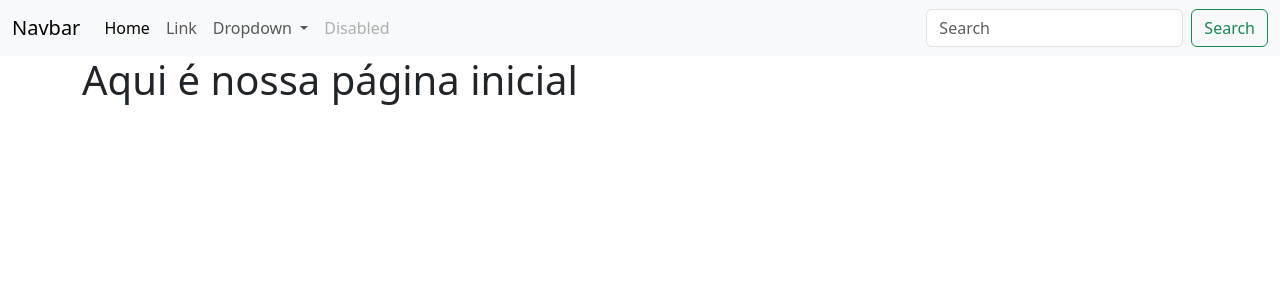
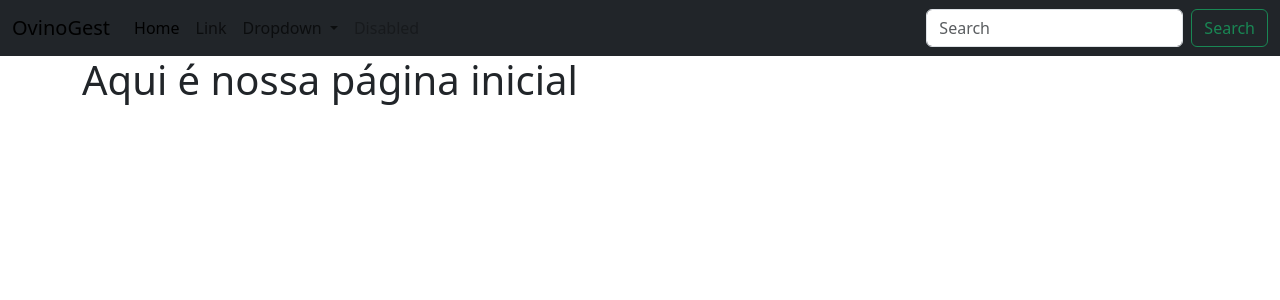
Before and after one commit to rogeriopsdev/ovinogest, a Django app: page / in a window 1280 px wide. Shown: the top 300 px of the page. Run offline with Django 5.2, Linux system fonts and the light colour scheme.

Commit message:
Update base.html

```diff
--- a/ovinogestApp/templates/ovino/base.html
+++ b/ovinogestApp/templates/ovino/base.html
@@ -7,9 +7,9 @@
     <link href="https://cdn.jsdelivr.net/npm/bootstrap@5.3.3/dist/css/bootstrap.min.css" rel="stylesheet" integrity="sha384-QWTKZyjpPEjISv5WaRU9OFeRpok6YctnYmDr5pNlyT2bRjXh0JMhjY6hW+ALEwIH" crossorigin="anonymous">
   </head>
   <body>
-      <nav class="navbar navbar-expand-lg bg-body-tertiary">
+      <nav class="navbar navbar-expand-lg bg-dark">
   <div class="container-fluid">
-    <a class="navbar-brand" href="#">Navbar</a>
+    <a class="navbar-brand" href="#">OvinoGest</a>
     <button class="navbar-toggler" type="button" data-bs-toggle="collapse" data-bs-target="#navbarSupportedContent" aria-controls="navbarSupportedContent" aria-expanded="false" aria-label="Toggle navigation">
       <span class="navbar-toggler-icon"></span>
     </button>
```
